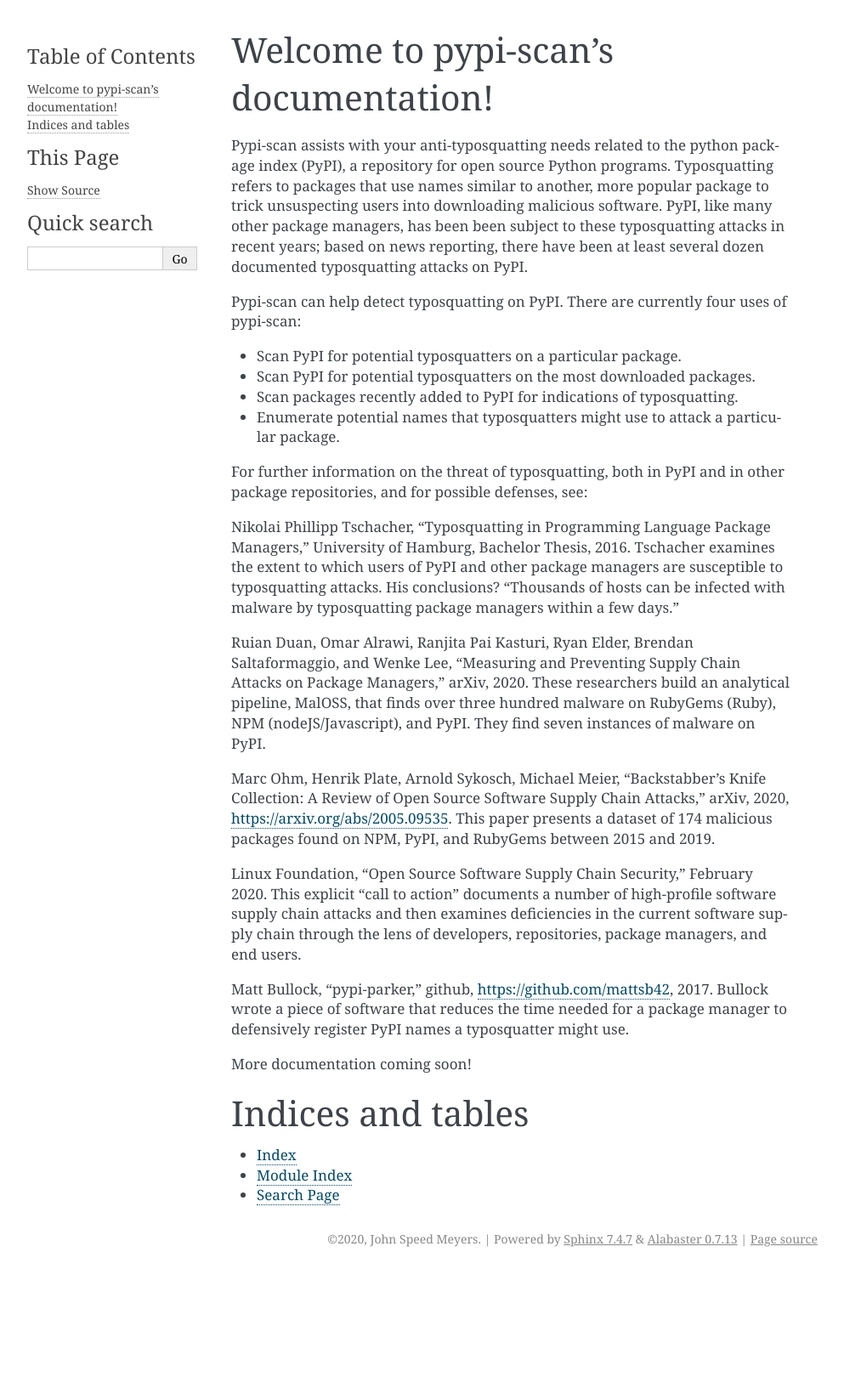
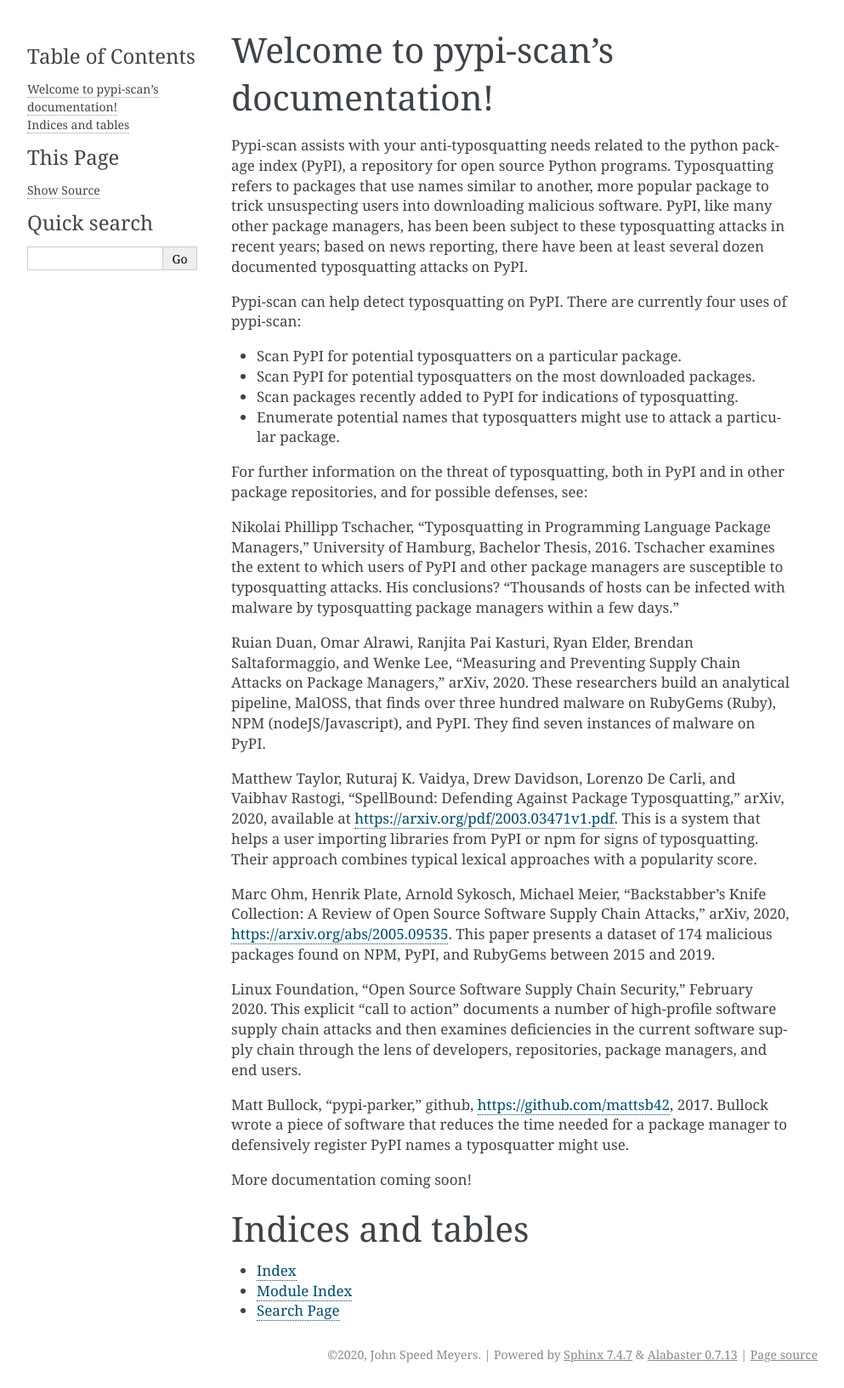
Before and after one commit to IQTLabs/pypi-scan, a Sphinx documentation site: the page built from docs/index.rst, in a window 1280 px wide. Shown: the whole page at 85% size, without its empty margins (148-1141 px from the left). Built offline with Sphinx 7.4.7, drawn with Linux system fonts in a browser that asks for light colours; before the commit the page ends 1497 px from its top, so only the background shows below that.

Commit message:
Add spellbound papers to docs

```diff
--- a/docs/index.rst
+++ b/docs/index.rst
@@ -45,6 +45,13 @@
 hundred malware on RubyGems (Ruby), NPM (nodeJS/Javascript), and PyPI. They
 find seven instances of malware on PyPI.
 
+Matthew Taylor, Ruturaj K. Vaidya, Drew Davidson, Lorenzo De Carli, and Vaibhav
+Rastogi, "SpellBound: Defending Against Package Typosquatting," arXiv, 2020, available
+at https://arxiv.org/pdf/2003.03471v1.pdf.
+This is a system that helps a user importing libraries from PyPI or npm for
+signs of typosquatting. Their approach combines typical lexical approaches with
+a popularity score.
+
 Marc Ohm, Henrik Plate, Arnold Sykosch, Michael Meier, "Backstabber's Knife Collection:
 A Review of Open Source Software Supply Chain Attacks," arXiv, 2020,
 https://arxiv.org/abs/2005.09535.
```
